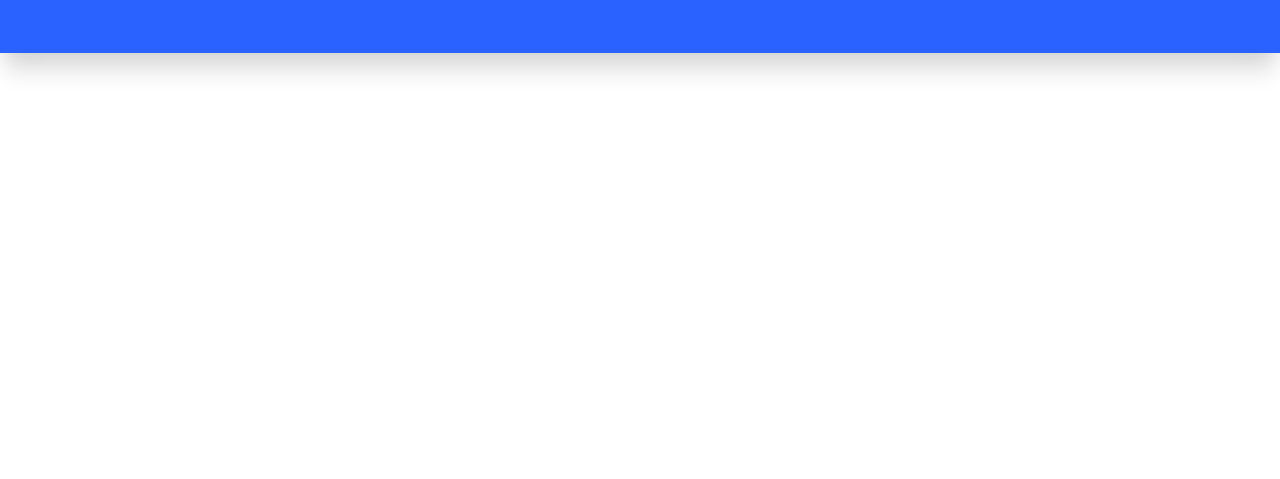
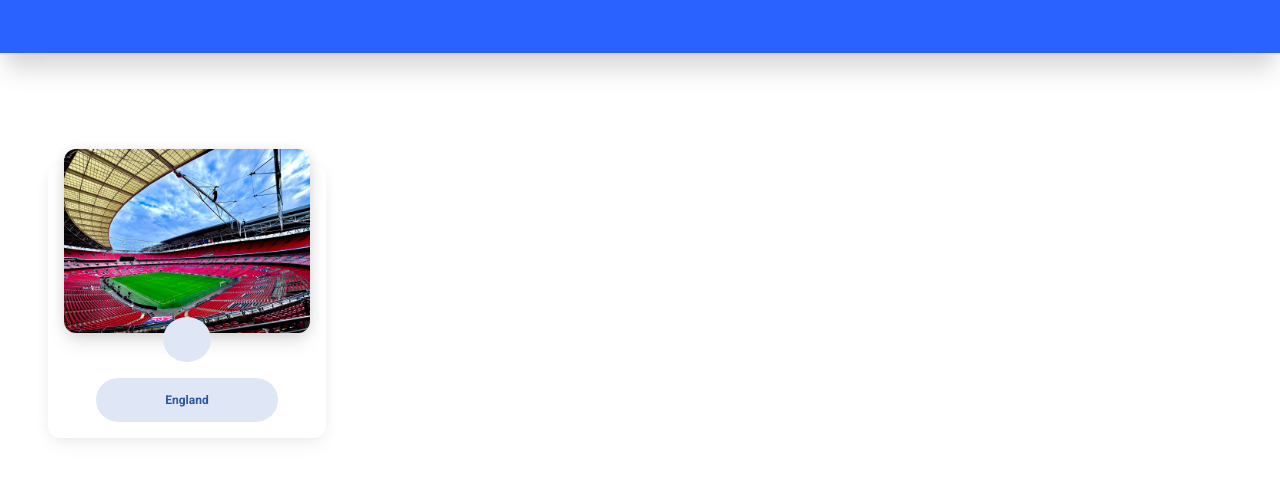
Before and after one commit to catalinbroinas/euro-2024, a website: page teams.html in a window 1280 px wide. Shown: the part 213-692 px from the top of the page. Drawn offline with Linux system fonts and the light colour scheme; grey boxes are pictures that could not be loaded.

Commit message:
Add HTML structure and CSS styling for team card

```diff
--- a/src/scss/style.scss
+++ b/src/scss/style.scss
@@ -136,11 +136,33 @@
    }
 }
 
+// Card
+.card-team {
+   .card-image {
+      position: relative;
+      z-index: 0;
+   }
+   .card-mask {
+      background-color: rgba(251, 251, 251, 0.15);
+   }
+   .card-header {
+      position: relative;
+      z-index: 1;
+      margin-top: -10%;
+      border: none;
+      text-align: center;
+   }
+   .card-body {
+      border: none;
+   }
+}
+
 // Style
 .mask-dark
 {
    background-color: rgba(0, 0, 0, 0.25);
 }
+
 .jumbotron-blue {
    @include background-blue;
    .title {
--- a/teams.html
+++ b/teams.html
@@ -113,13 +113,53 @@
     <!-- Main -->
     <main>
       <!-- Container -->
-      <div class="container-fluid m-0 p-5">
+      <section class="container-fluid m-0 p-5">
         <!-- Grid Row -->
         <div
           class="row row-cols-1 row-cols-md-2 row-cols-lg-3 row-cols-xl-4 row-cols-xxl-5"
-        ></div>
+        >
+          <!-- Column 1 -->
+          <div class="col">
+            <!-- Card -->
+            <div class="card card-team rounded-6 h-100">
+              <!-- Card Image -->
+              <div
+                class="mt-n3 bg-image hover-overlay ripple mx-3 shadow-4-strong rounded-6 card-image"
+                data-mdb-ripple-color="light"
+              >
+                <img
+                  src="img/wembley.jpg"
+                  class="img-fluid"
+                  alt="Wembley Stadium"
+                />
+                <a href="#!">
+                  <div class="mask card-mask"></div>
+                </a>
+              </div>
+              <!-- Card Image -->
+
+              <!-- Card Header -->
+              <div class="card-header">
+                <div class="badge badge-primary p-3 rounded-circle">
+                  <i class="flag flag-england m-0 p-0"></i>
+                </div>
+              </div>
+              <!-- Card Header -->
+
+              <!-- Card Body -->
+              <div class="card-body px-5 pb-3 pt-1 m-0">
+                <div class="badge badge-primary w-100 p-3 rounded-pill">
+                  England
+                </div>
+              </div>
+              <!-- Card Body -->
+            </div>
+            <!-- Card -->
+          </div>
+          <!-- Column 1 -->
+        </div>
         <!-- Grid Row -->
-      </div>
+      </section>
       <!-- Container -->
     </main>
     <!-- Main -->
```
Also changed, not shown: img/wembley.jpg (added), src/scss/style.css, 1 other file.
